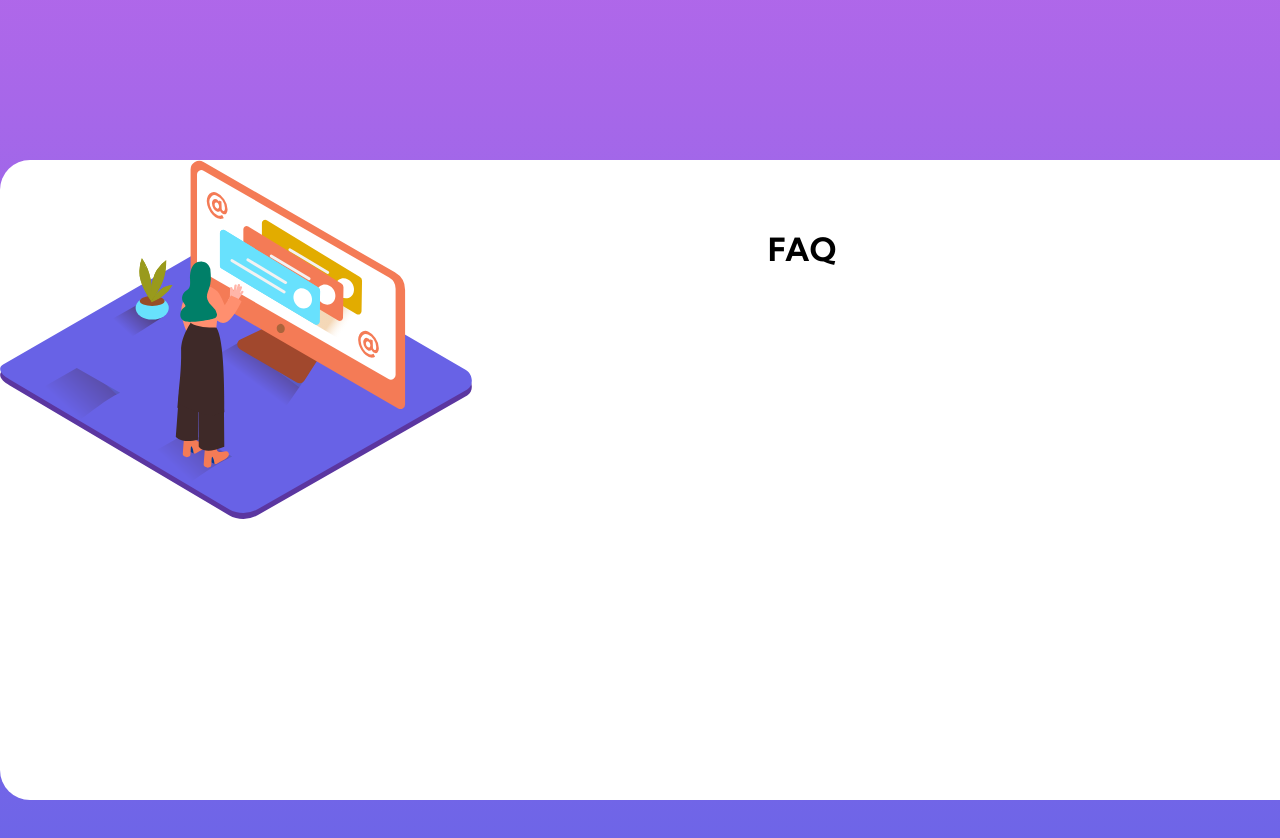
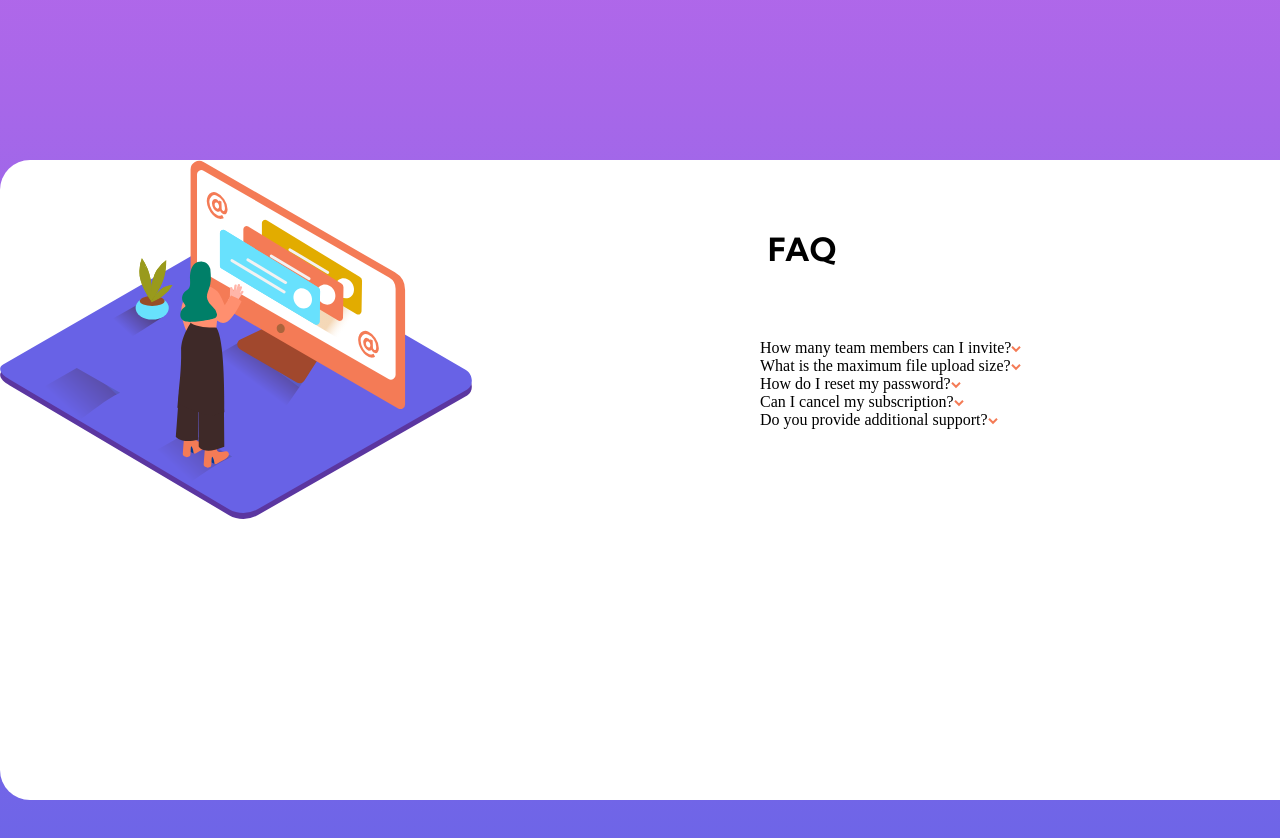
Before and after one commit to timegated/faq-accordion-react, a React app: page / in a window 1280 px wide. Shown: the top 838 px of the page. Built offline with nearby package versions, Linux system fonts and the light colour scheme.

Commit message:
Added accordion slider component (rough)

```diff
--- a/src/App.js
+++ b/src/App.js
@@ -1,4 +1,5 @@
 import React, { useState } from 'react'
+import Slide from './components/Slide';
 import styled from 'styled-components';
 import womanDesktop from './images/illustration-woman-online-desktop.svg';
 
@@ -15,7 +16,6 @@ grid-template-columns: 1fr;
   margin: 10rem auto;
 }
 `;
-
 const FaqTitle = styled.h1`
   color: #000;
   padding: 1.5em;
@@ -44,10 +44,12 @@ const App = () => {
       <AccordionContainer>
         <ImgContainer>
         <img src={womanDesktop} alt="Woman using a desktop"/>
-        </ImgContainer>
+      </ImgContainer>
+      <div>
         <FaqTitle>FAQ</FaqTitle>
-          {/* Handle accordion state */}
-      </AccordionContainer>
+        <Slide />
+      </div>
+    </AccordionContainer>
 
   )
 }
--- /dev/null
+++ b/src/components/Slide.js
@@ -0,0 +1,53 @@
+import React from 'react';
+import styled from 'styled-components';
+import iconArrow from '../images/icon-arrow-down.svg';
+
+const ListParent = styled.ul`
+  list-style: none;
+`;
+
+const ListChild = styled.li`
+
+`;
+
+const ListIcon = styled.span`
+
+`;
+
+
+
+const Slide = () => {
+  return (
+    <>
+      <ListParent>
+        <ListChild>How many team members can I invite?
+          <ListIcon>
+            <img src={iconArrow} alt="Arrow down"/>
+          </ListIcon>
+        </ListChild>
+        <ListChild>What is the maximum file upload size?
+        <ListIcon>
+            <img src={iconArrow} alt="Arrow down"/>
+          </ListIcon>
+        </ListChild>
+        <ListChild>How do I reset my password?
+        <ListIcon>
+            <img src={iconArrow} alt="Arrow down"/>
+          </ListIcon>
+        </ListChild>
+        <ListChild>Can I cancel my subscription?
+        <ListIcon>
+            <img src={iconArrow} alt="Arrow down"/>
+          </ListIcon>
+        </ListChild>
+        <ListChild>Do you provide additional support?
+        <ListIcon>
+            <img src={iconArrow} alt="Arrow down"/>
+          </ListIcon>
+        </ListChild>
+      </ListParent>
+    </>
+  )
+};
+
+export default Slide;
```
